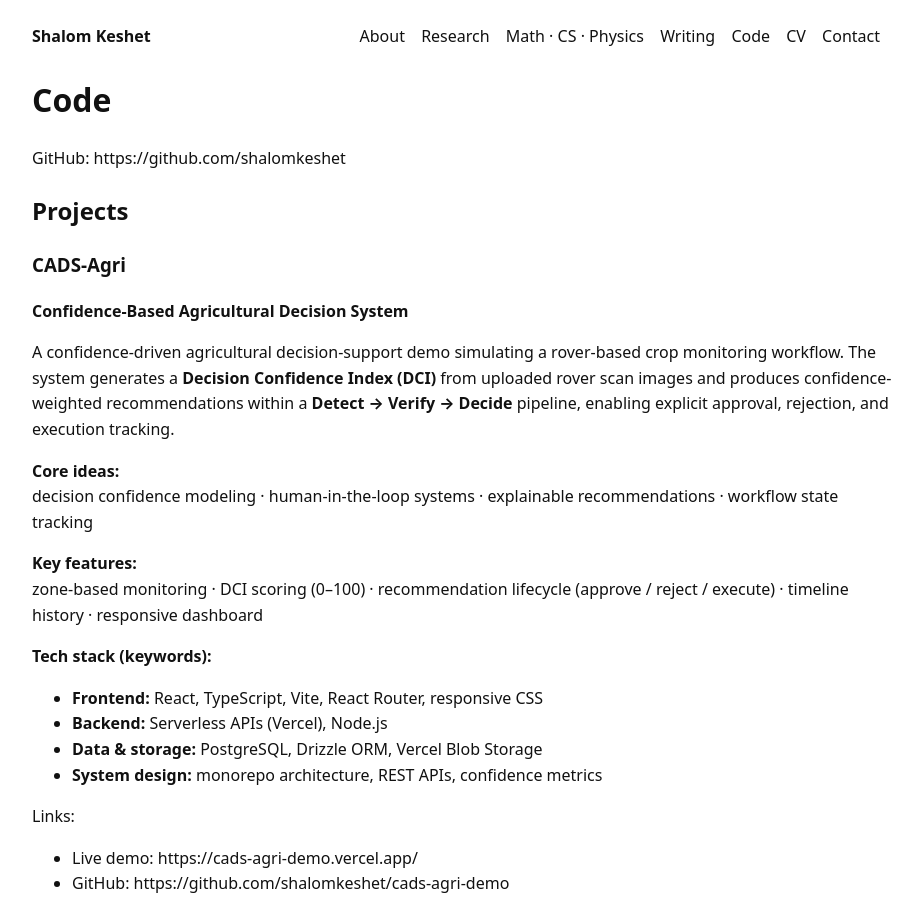
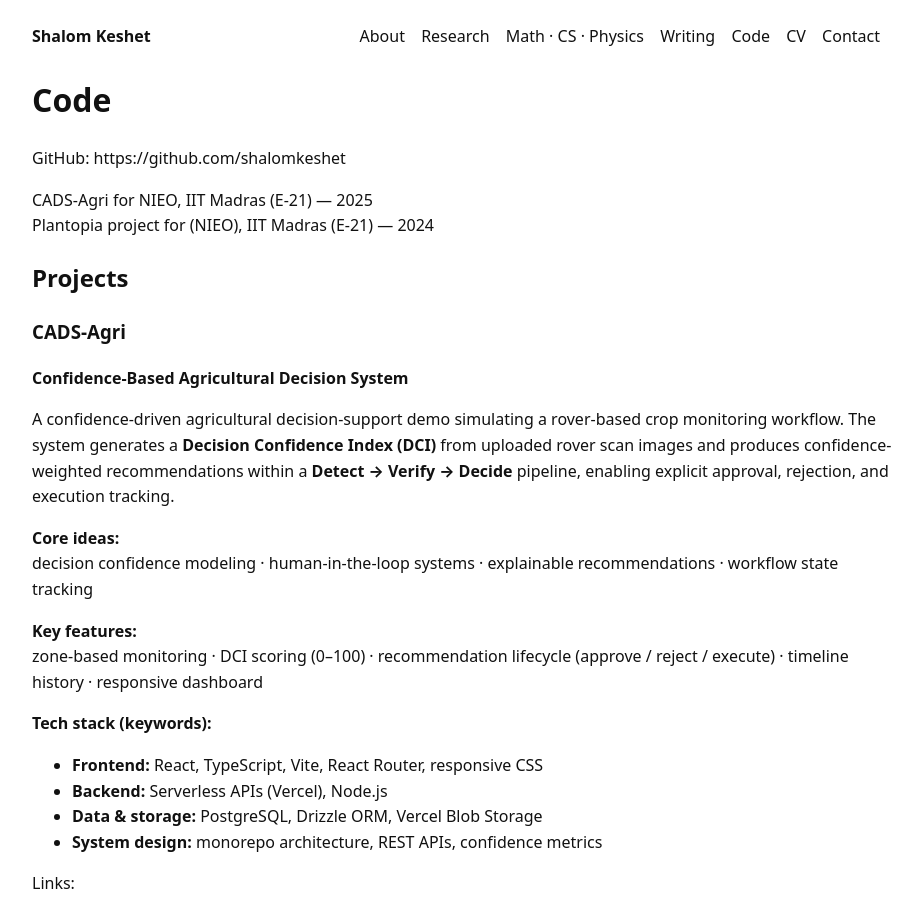
Before and after one commit to shalomkeshet/shalomkeshet.github.io, a Jekyll site: the page built from code.md, in a window 1280 px wide and 900 px high. Shown: the whole window, without its empty margins (178-1100 px from the left). Built offline with Jekyll 4.4.1, drawn with Linux system fonts in a browser that asks for light colours.

Commit message:
Update Code page with IIT Madras NIEO project references

```diff
--- a/code.md
+++ b/code.md
@@ -4,6 +4,9 @@ title: Code
 ---
 
 GitHub: https://github.com/shalomkeshet
+
+CADS-Agri for NIEO, IIT Madras (E-21) — 2025
+Plantopia project for (NIEO), IIT Madras (E-21) — 2024
 
 ## Projects
 
```
